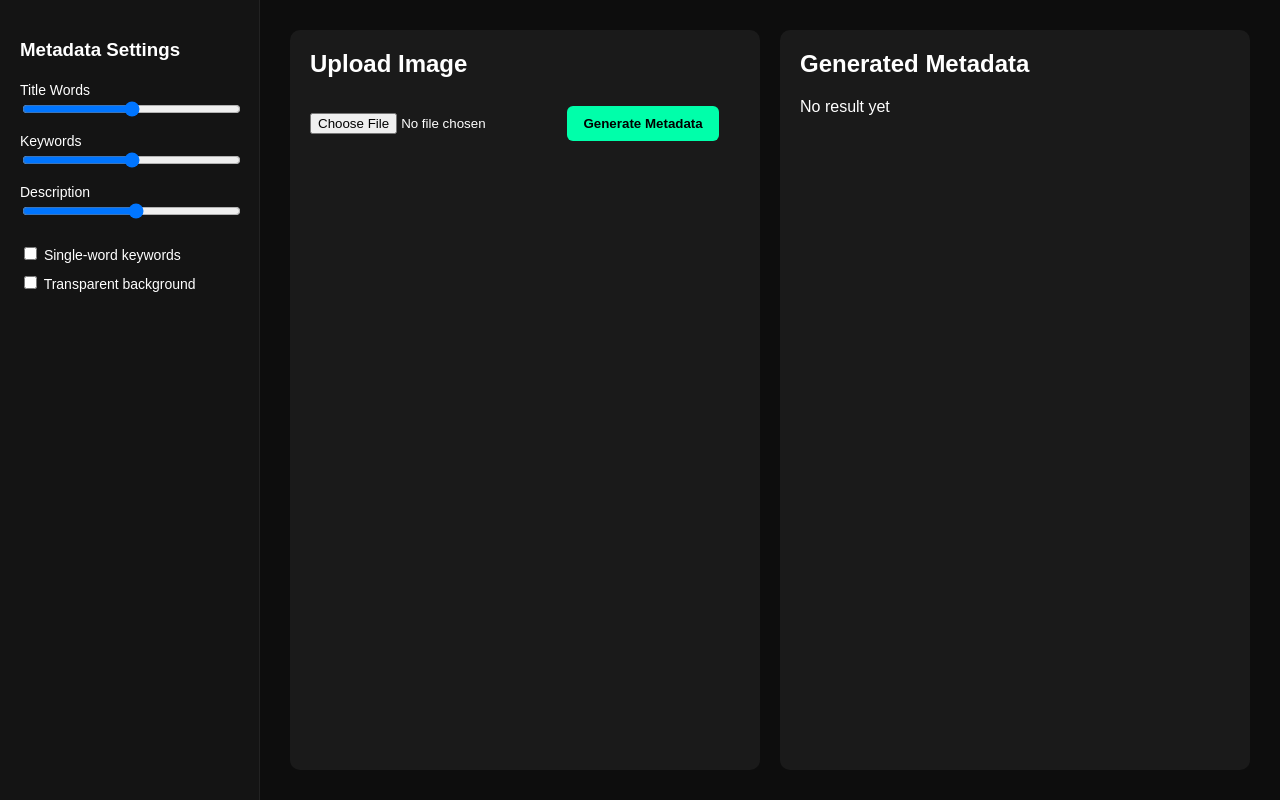
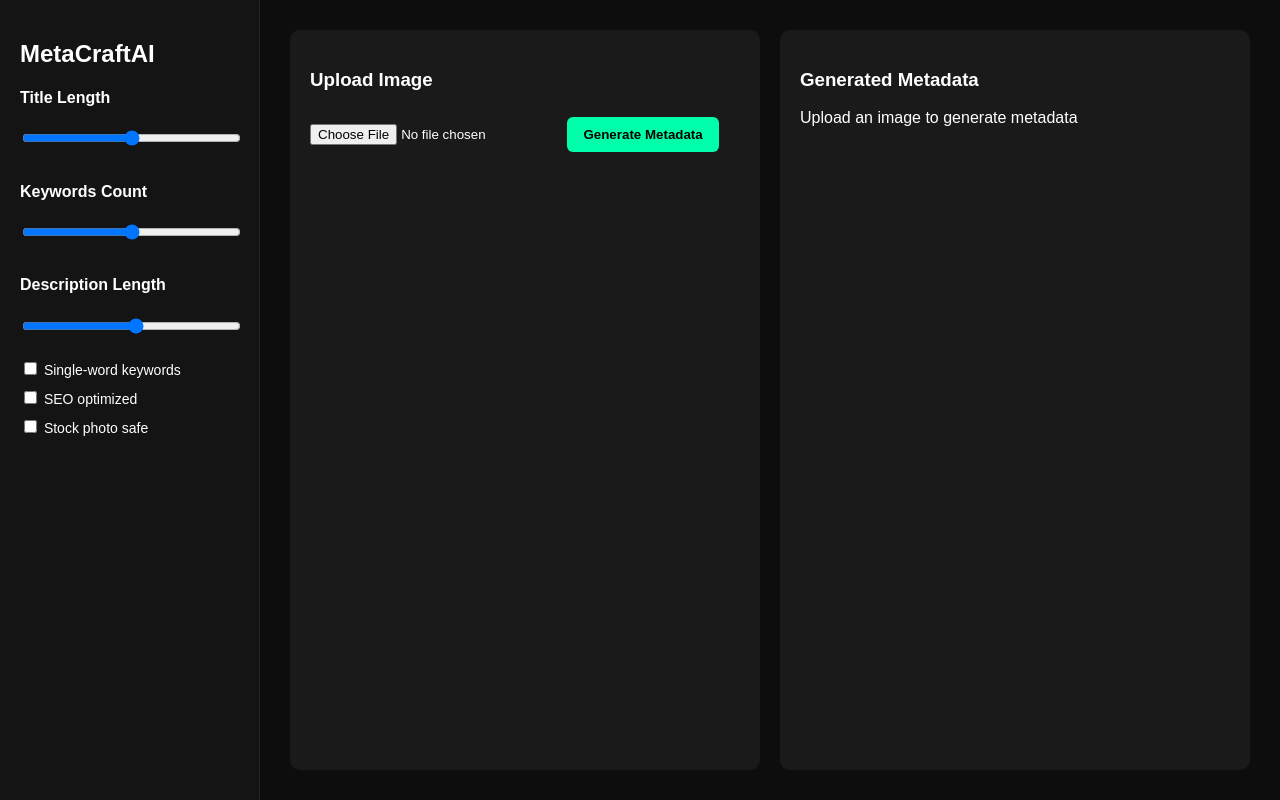
Before and after one commit to Alifiideas/metacraftai, a Flask app: page /demo in a window 1280 px wide. Run offline with Flask 3, Linux system fonts and the light colour scheme.

Commit message:
Update demo.html

```diff
--- a/templates/demo.html
+++ b/templates/demo.html
@@ -1,66 +1,103 @@
 <!DOCTYPE html>
-<html>
+<html lang="en">
 <head>
-  <title>MetaCraftAI Demo</title>
+  <meta charset="UTF-8">
+  <title>MetaCraftAI – Demo</title>
   <link rel="stylesheet" href="/static/style.css">
 </head>
 
 <body>
+
 <div class="container">
 
-  <!-- SIDEBAR -->
-  <div class="sidebar">
-    <h3>Metadata Settings</h3>
+  <!-- LEFT SIDEBAR (PIXCRAFT STYLE) -->
+  <aside class="sidebar">
+    <h2 class="logo">MetaCraftAI</h2>
 
-    <label>Title Words</label>
-    <input type="range" min="8" max="20">
-
-    <label>Keywords</label>
-    <input type="range" min="30" max="50">
-
-    <label>Description</label>
-    <input type="range" min="15" max="40">
-
-    <div class="toggle">
-      <input type="checkbox"> Single-word keywords
+    <div class="section">
+      <h4>Title Length</h4>
+      <input type="range" min="8" max="20">
     </div>
 
-    <div class="toggle">
-      <input type="checkbox"> Transparent background
+    <div class="section">
+      <h4>Keywords Count</h4>
+      <input type="range" min="20" max="50">
     </div>
-  </div>
 
-  <!-- MAIN -->
-  <div class="main">
+    <div class="section">
+      <h4>Description Length</h4>
+      <input type="range" min="15" max="40">
+    </div>
 
-    <!-- UPLOAD -->
-    <div class="card">
-      <h2>Upload Image</h2>
+    <div class="section toggle">
+      <label>
+        <input type="checkbox"> Single-word keywords
+      </label>
+    </div>
+
+    <div class="section toggle">
+      <label>
+        <input type="checkbox"> SEO optimized
+      </label>
+    </div>
+
+    <div class="section toggle">
+      <label>
+        <input type="checkbox"> Stock photo safe
+      </label>
+    </div>
+  </aside>
+
+  <!-- MAIN CONTENT -->
+  <main class="main">
+
+    <!-- UPLOAD PANEL -->
+    <div class="card upload-card">
+      <h3>Upload Image</h3>
 
       <form method="POST" enctype="multipart/form-data">
         <input type="file" name="image" accept="image/*" required>
-        <button type="submit">Generate Metadata</button>
+
+        <button type="submit" class="primary-btn">
+          Generate Metadata
+        </button>
       </form>
 
       {% if image %}
-        <img src="/{{ image }}" class="preview">
+        <div class="preview-box">
+          <img src="/{{ image }}" alt="Preview">
+        </div>
       {% endif %}
     </div>
 
-    <!-- RESULT -->
-    <div class="card">
-      <h2>Generated Metadata</h2>
+    <!-- RESULT PANEL -->
+    <div class="card result-card">
+      <h3>Generated Metadata</h3>
 
       {% if metadata %}
-        <p><b>Title:</b><br>{{ metadata.title }}</p>
-        <p><b>Keywords:</b><br>{{ metadata.keywords }}</p>
-        <p><b>Description:</b><br>{{ metadata.description }}</p>
+        <div class="result-block">
+          <label>Title</label>
+          <p>{{ metadata.title }}</p>
+        </div>
+
+        <div class="result-block">
+          <label>Keywords</label>
+          <p>{{ metadata.keywords }}</p>
+        </div>
+
+        <div class="result-block">
+          <label>Description</label>
+          <p>{{ metadata.description }}</p>
+        </div>
       {% else %}
-        <p>No result yet</p>
+        <p class="placeholder">
+          Upload an image to generate metadata
+        </p>
       {% endif %}
     </div>
 
-  </div>
+  </main>
 </div>
+
 </body>
 </html>
```
